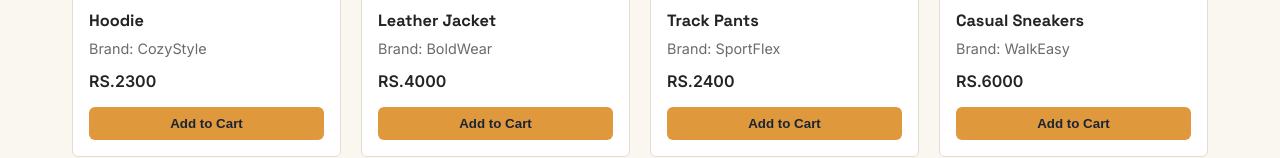
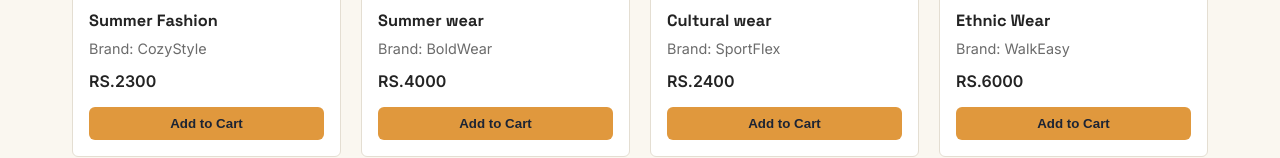
Before and after one commit to asispw1516/Commerce2026project, a plain HTML site: page public/index.html in a window 1280 px wide. Shown: the part 1864-2022 px from the top of the page. Drawn offline with Linux system fonts and the light colour scheme.

Commit message:
Changes commit

```diff
--- a/public/index.html
+++ b/public/index.html
@@ -141,35 +141,35 @@
         </div>
 
         <div class="product-card">
-          <img src="photos/clothing5.jpg" alt="Hoodie">
-          <h3>Hoodie</h3>
+          <img src="photos/clothing5.jpg" alt="Summer Fashion">
+          <h3>Summer Fashion</h3>
           <p>Brand: CozyStyle</p>
           <p class="price">RS.2300</p>
-          <button class="add-to-cart" data-id="hoodie-cozystyle" data-name="Hoodie" data-price="2300" data-img="photos/clothing5.jpg">Add to Cart</button>
+          <button class="add-to-cart" data-id="hoodie-cozystyle" data-name="Summer Fashion" data-price="2300" data-img="photos/clothing5.jpg">Add to Cart</button>
         </div>
 
         <div class="product-card">
-          <img src="photos/clothing6.jpg" alt="Leather Jacket">
-          <h3>Leather Jacket</h3>
+          <img src="photos/clothing6.jpg" alt="Summer wear">
+          <h3>Summer wear</h3>
           <p>Brand: BoldWear</p>
           <p class="price">RS.4000</p>
-          <button class="add-to-cart" data-id="jacket-boldwear" data-name="Leather Jacket" data-price="4000" data-img="photos/clothing6.jpg">Add to Cart</button>
+          <button class="add-to-cart" data-id="jacket-boldwear" data-name="Summer wear" data-price="4000" data-img="photos/clothing6.jpg">Add to Cart</button>
         </div>
 
         <div class="product-card">
-          <img src="photos/clothing7.jpg" alt="Track Pants">
-          <h3>Track Pants</h3>
+          <img src="photos/clothing7.jpg" alt="Cultural wear">
+          <h3>Cultural wear</h3>
           <p>Brand: SportFlex</p>
           <p class="price">RS.2400</p>
-          <button class="add-to-cart" data-id="pants-sportflex" data-name="Track Pants" data-price="2400" data-img="photos/clothing7.jpg">Add to Cart</button>
+          <button class="add-to-cart" data-id="pants-sportflex" data-name="Cultural wear" data-price="2400" data-img="photos/clothing7.jpg">Add to Cart</button>
         </div>
 
         <div class="product-card">
-          <img src="photos/clothing8.jpg" alt="Casual Sneakers">
-          <h3>Casual Sneakers</h3>
+          <img src="photos/clothing8.jpg" alt="Ethnic Wear">
+          <h3>Ethnic Wear</h3>
           <p>Brand: WalkEasy</p>
           <p class="price">RS.6000</p>
-          <button class="add-to-cart" data-id="sneakers-walkeasy" data-name="Casual Sneakers" data-price="6000" data-img="photos/clothing8.jpg">Add to Cart</button>
+          <button class="add-to-cart" data-id="sneakers-walkeasy" data-name="Ethnic Wear" data-price="6000" data-img="photos/clothing8.jpg">Add to Cart</button>
         </div>
       </div>
     </section>
```
